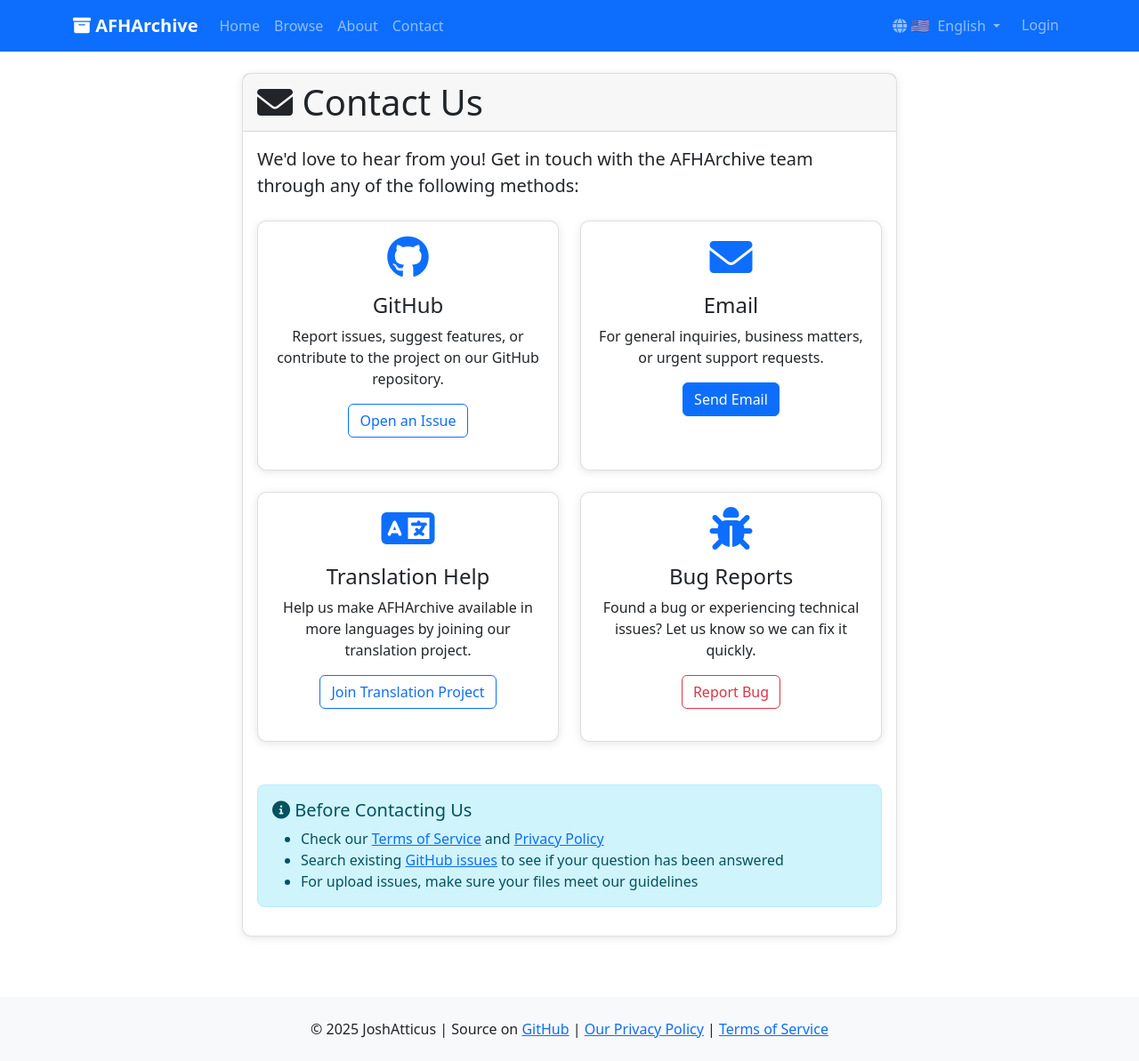
After one commit to JoshAtticus/AFHArchive, a Flask app: page /contact in a window 1280 px wide. The commit adds this page. Shown: the whole page at 89% size. Run offline with Flask 3, Linux system fonts and the light colour scheme; some web fonts are replaced.

Commit message:
contact & about

```diff
--- a/app/routes/main.py
+++ b/app/routes/main.py
@@ -208,6 +208,16 @@ def privacy():
 def terms():
     return render_template('terms.html')
 
+# About Page
+@main_bp.route('/about')
+def about():
+    return render_template('about.html')
+
+# Contact Page
+@main_bp.route('/contact')
+def contact():
+    return render_template('contact.html')
+
 # Language selection
 @main_bp.route('/set_language/<language>')
 def set_language(language):
--- a/app/templates/base.html
+++ b/app/templates/base.html
@@ -32,6 +32,12 @@
                     </li>
                     <li class="nav-item">
                         <a class="nav-link" href="{{ url_for('main.browse') }}">{{ _('Browse') }}</a>
+                    </li>
+                    <li class="nav-item">
+                        <a class="nav-link" href="{{ url_for('main.about') }}">{{ _('About') }}</a>
+                    </li>
+                    <li class="nav-item">
+                        <a class="nav-link" href="{{ url_for('main.contact') }}">{{ _('Contact') }}</a>
                     </li>
                 </ul>
 
@@ -133,7 +139,7 @@
 
     <footer class="bg-light mt-5 py-4">
         <div class="container text-center">
-            <p class="mb-0">&copy; 2025 JoshAtticus | {{ _('Source on') }} <a href="https://github.com/JoshAtticus/AFHArchive">GitHub</a> | <a href="privacy">{{ _('Our Privacy Policy') }}</a> | <a href="terms">{{ _('Terms of Service') }} | <a href="https://crowdin.com/project/afharchive/invite?h=f4b39a64ed3375b62f83cc0a988925af2513288">{{ _('Help translate AFHArchive') }}</a></p>
+            <p class="mb-0">&copy; 2025 JoshAtticus | {{ _('Source on') }} <a href="https://github.com/JoshAtticus/AFHArchive">GitHub</a> | <a href="{{ url_for('main.privacy') }}">{{ _('Our Privacy Policy') }}</a> | <a href="{{ url_for('main.terms') }}">{{ _('Terms of Service') }}</a></p>
         </div>
     </footer>
 
--- /dev/null
+++ b/app/templates/contact.html
@@ -0,0 +1,87 @@
+{% extends "base.html" %}
+
+{% block title %}{{ _('Contact') }} - AFHArchive{% endblock %}
+
+{% block content %}
+<div class="row">
+    <div class="col-lg-8 mx-auto">
+        <div class="card">
+            <div class="card-header">
+                <h1 class="card-title mb-0">
+                    <i class="fas fa-envelope"></i> {{ _('Contact Us') }}
+                </h1>
+            </div>
+            <div class="card-body">
+                <p class="lead">{{ _('We\'d love to hear from you! Get in touch with the AFHArchive team through any of the following methods:') }}</p>
+
+                <div class="row mt-4">
+                    <div class="col-md-6 mb-4">
+                        <div class="card h-100">
+                            <div class="card-body text-center">
+                                <i class="fab fa-github fa-3x text-primary mb-3"></i>
+                                <h4>{{ _('GitHub') }}</h4>
+                                <p>{{ _('Report issues, suggest features, or contribute to the project on our GitHub repository.') }}</p>
+                                <a href="https://github.com/JoshAtticus/AFHArchive/issues" class="btn btn-outline-primary" target="_blank">
+                                    {{ _('Open an Issue') }}
+                                </a>
+                            </div>
+                        </div>
+                    </div>
+
+                    <div class="col-md-6 mb-4">
+                        <div class="card h-100">
+                            <div class="card-body text-center">
+                                <i class="fas fa-envelope fa-3x text-primary mb-3"></i>
+                                <h4>{{ _('Email') }}</h4>
+                                <p>{{ _('For general inquiries, business matters, or urgent support requests.') }}</p>
+                                <a href="mailto:contact@afharchive.xyz" class="btn btn-primary">
+                                    {{ _('Send Email') }}
+                                </a>
+                            </div>
+                        </div>
+                    </div>
+                </div>
+
+                <div class="row">
+                    <div class="col-md-6 mb-4">
+                        <div class="card h-100">
+                            <div class="card-body text-center">
+                                <i class="fas fa-language fa-3x text-primary mb-3"></i>
+                                <h4>{{ _('Translation Help') }}</h4>
+                                <p>{{ _('Help us make AFHArchive available in more languages by joining our translation project.') }}</p>
+                                <a href="https://crowdin.com/project/afharchive/invite?h=f4b39a64ed3375b62f83cc0a988925af2513288"
+                                   class="btn btn-outline-primary" target="_blank">
+                                    {{ _('Join Translation Project') }}
+                                </a>
+                            </div>
+                        </div>
+                    </div>
+
+                    <div class="col-md-6 mb-4">
+                        <div class="card h-100">
+                            <div class="card-body text-center">
+                                <i class="fas fa-bug fa-3x text-primary mb-3"></i>
+                                <h4>{{ _('Bug Reports') }}</h4>
+                                <p>{{ _('Found a bug or experiencing technical issues? Let us know so we can fix it quickly.') }}</p>
+                                <a href="https://github.com/JoshAtticus/AFHArchive/issues/new"
+                                   class="btn btn-outline-danger" target="_blank">
+                                    {{ _('Report Bug') }}
+                                </a>
+                            </div>
+                        </div>
+                    </div>
+                </div>
+
+                <div class="alert alert-info mt-4">
+                    <h5><i class="fas fa-info-circle"></i> {{ _('Before Contacting Us') }}</h5>
+                    <ul class="mb-0">
+                        <li>{{ _('Check our') }} <a href="{{ url_for('main.terms') }}">{{ _('Terms of Service') }}</a> {{ _('and') }} <a href="{{ url_for('main.privacy') }}">{{ _('Privacy Policy') }}</a></li>
+                        <li>{{ _('Search existing') }} <a href="https://github.com/JoshAtticus/AFHArchive/issues" target="_blank">{{ _('GitHub issues') }}</a> {{ _('to see if your question has been answered') }}</li>
+                        <li>{{ _('For upload issues, make sure your files meet our guidelines') }}</li>
+                    </ul>
+                </div>
+            </div>
+        </div>
+    </div>
+</div>
+{% endblock %}
```
Also changed, not shown: app/templates/about.html (added, +41 -0 lines), 10 other files.
